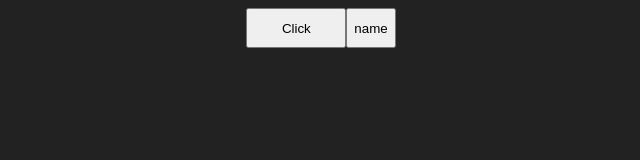
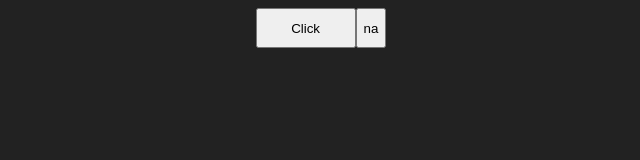
Before and after one commit to juddroid/testGit, a React (Create React App) app in the folder test-github-api/: page / in a window 1280 px wide. Shown: the top 160 px of the page, without its empty margins (319-959 px from the left). Built offline with nearby package versions, Linux system fonts and the light colour scheme.

Commit message:
feature c

```diff
--- a/test-github-api/src/App.js
+++ b/test-github-api/src/App.js
@@ -19,7 +19,7 @@ function App() {
   return (
     <AppStyle>
       <Button onClick={handleClickButton}>Click</Button>
-      <button>{'name'}</button>
+      <button>{'na'}</button>
     </AppStyle>
   );
 }
```
